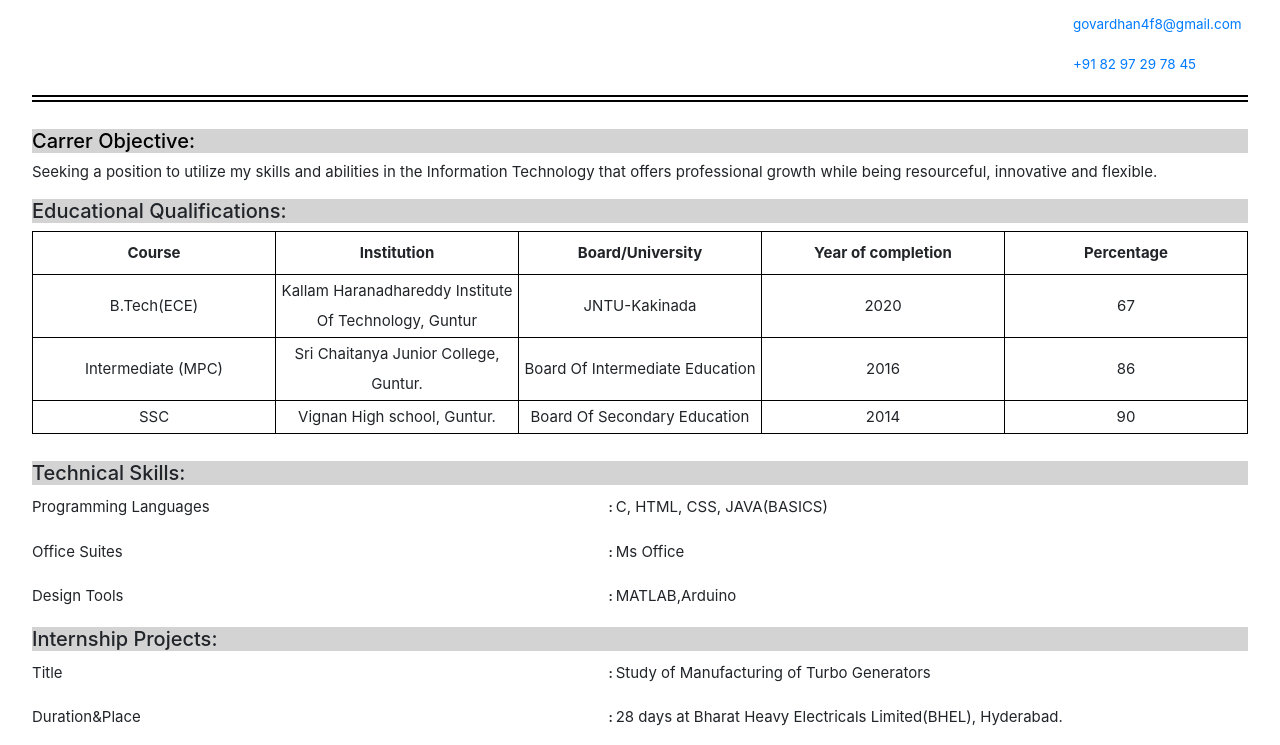
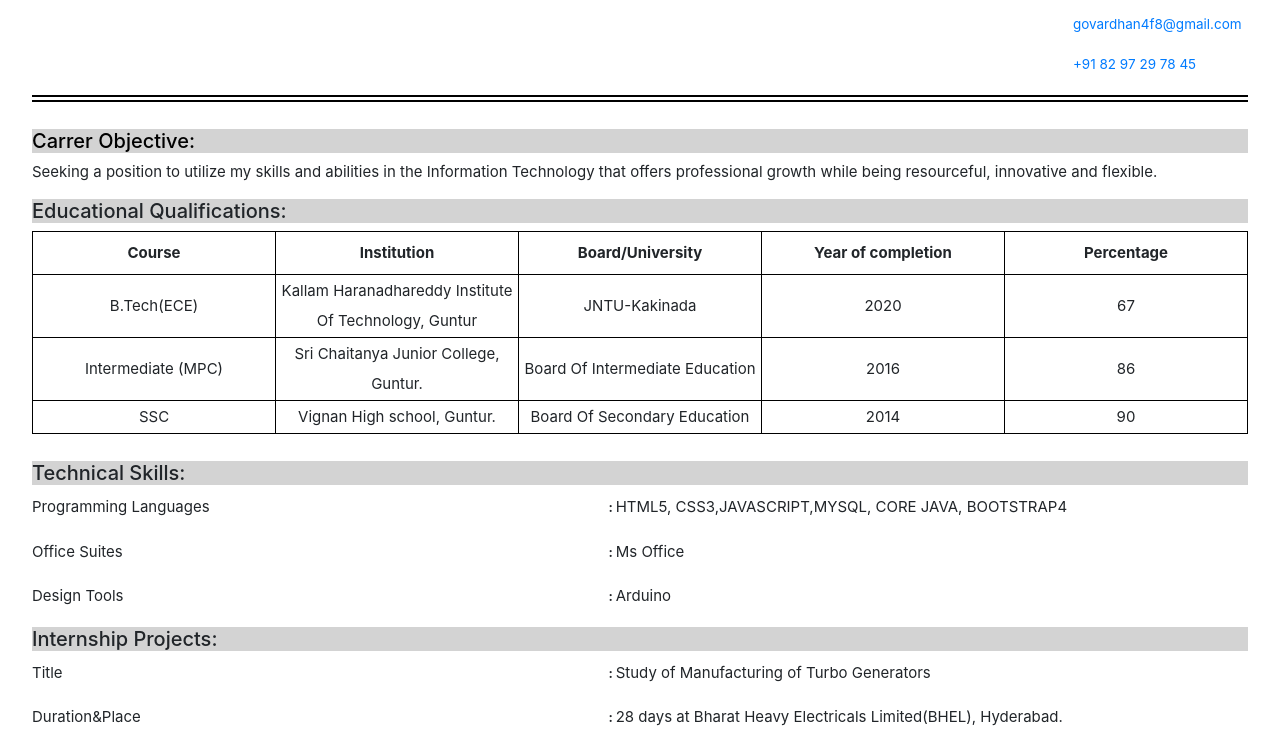
Before and after one commit to govardhan8297/resume, a plain HTML site: page index.html in a window 1280 px wide. Shown: the part 55-800 px from the top of the page. Drawn offline with nearby package versions, Linux system fonts and the light colour scheme.

Commit message:
Update index.html

```diff
--- a/index.html
+++ b/index.html
@@ -384,7 +384,7 @@
 		<span class="firsthalf">
 			<p>Programming Languages</p>
 		</span><strong>:</strong><span class="secondhalf">
-			<p>C, HTML, CSS, JAVA(BASICS)</p>
+			<p>HTML5, CSS3,JAVASCRIPT,MYSQL, CORE JAVA, BOOTSTRAP4</p>
 		</span>
 		<span class="firsthalf">
 			<p>Office Suites</p>
@@ -394,7 +394,7 @@
 		<span class="firsthalf">
 			<p>Design Tools</p>
 		</span><strong>:</strong><span class="secondhalf">
-			<p>MATLAB,Arduino</p>
+			<p>Arduino</p>
 		</span>
 	</div>
 	<div class="internship">
```
